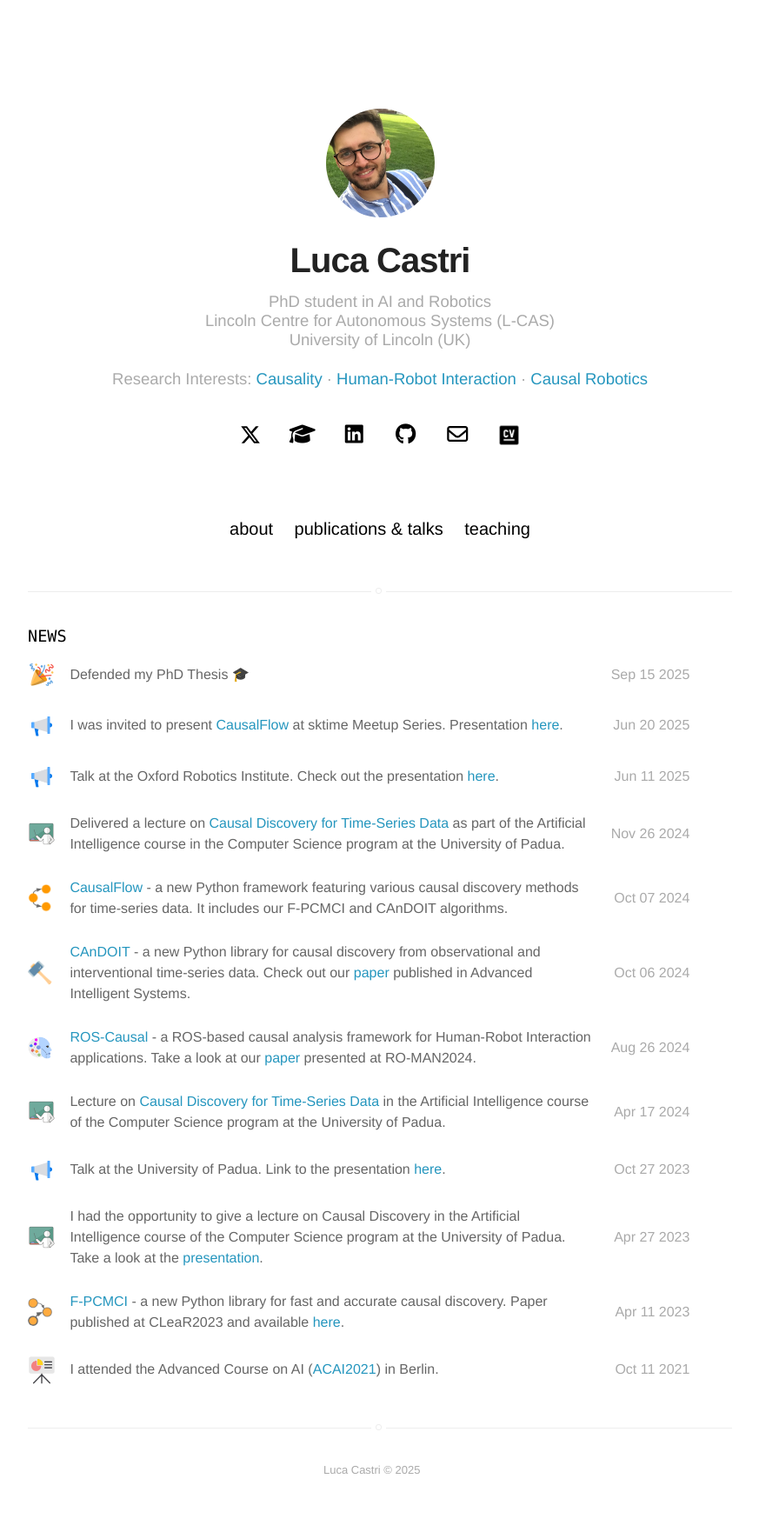
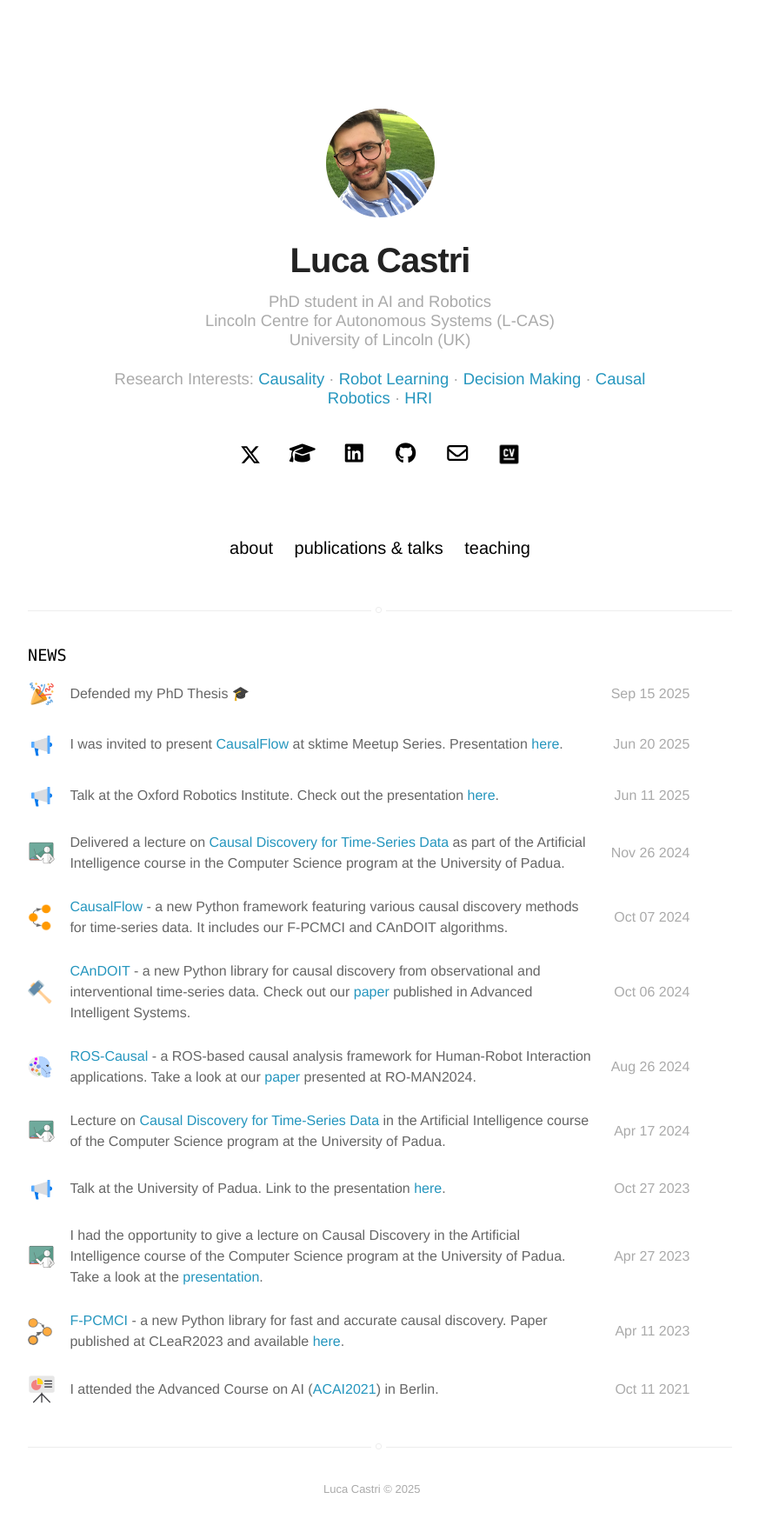
Before and after one commit to lcastri/lcastri.github.io, a Jekyll site: the page built from index.html, in a window 1280 px wide. Shown: the whole page at 87% size, without its empty margins (203-1076 px from the left). Built offline with Jekyll 4.4.1, drawn with Linux system fonts in a browser that asks for light colours; nearby versions of some CDN libraries; before the commit the page ends 1740 px from its top, so only the background shows below that.

Commit message:
new research interests

```diff
--- a/_config.yml
+++ b/_config.yml
@@ -3,8 +3,10 @@ title: Luca Castri
 bio: PhD student in AI and Robotics <br> Lincoln Centre for Autonomous Systems (L-CAS) <br> University of Lincoln (UK)
 research:
 - Causality
-- Human-Robot Interaction
+- Robot Learning
+- Decision Making
 - Causal Robotics
+- HRI
 # "Research interests: Causality &middot; Human-Robot Interaction &middot; Causal Robotics"
 
 # twitter summary info
```
